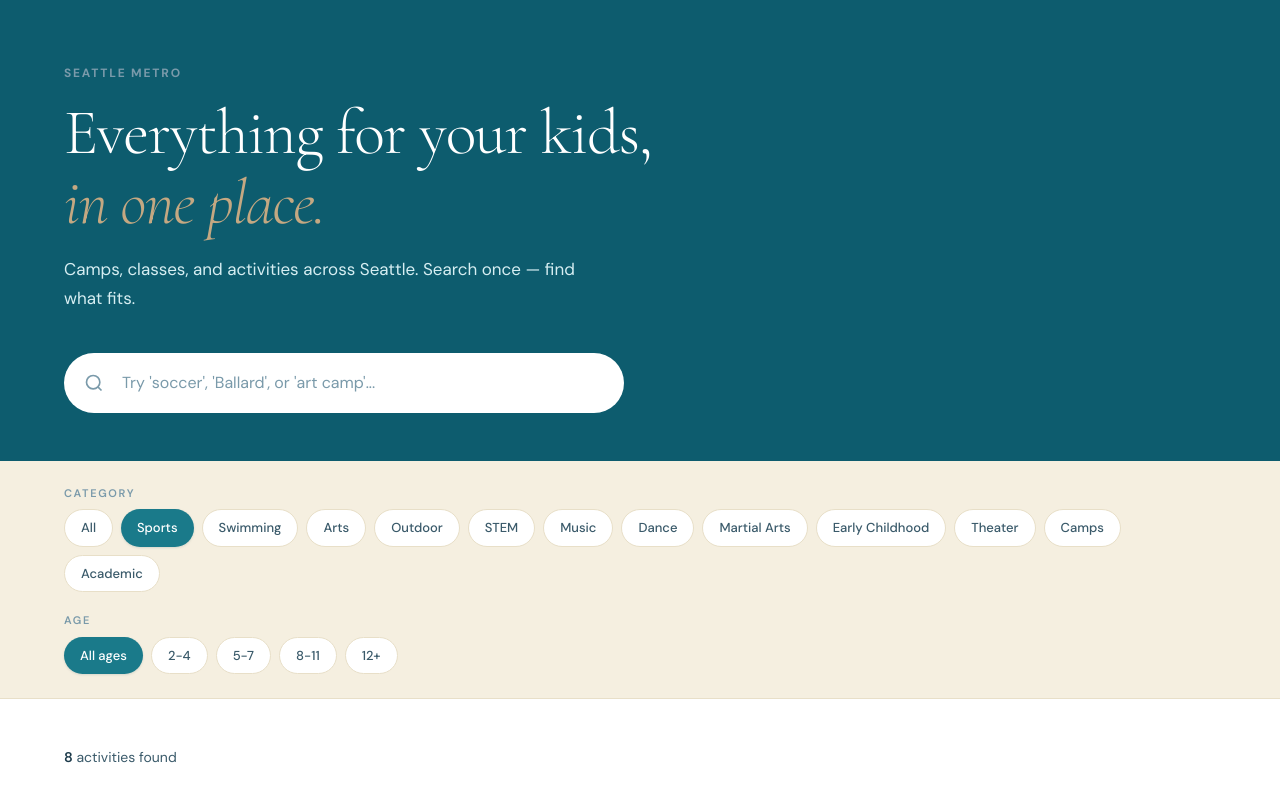
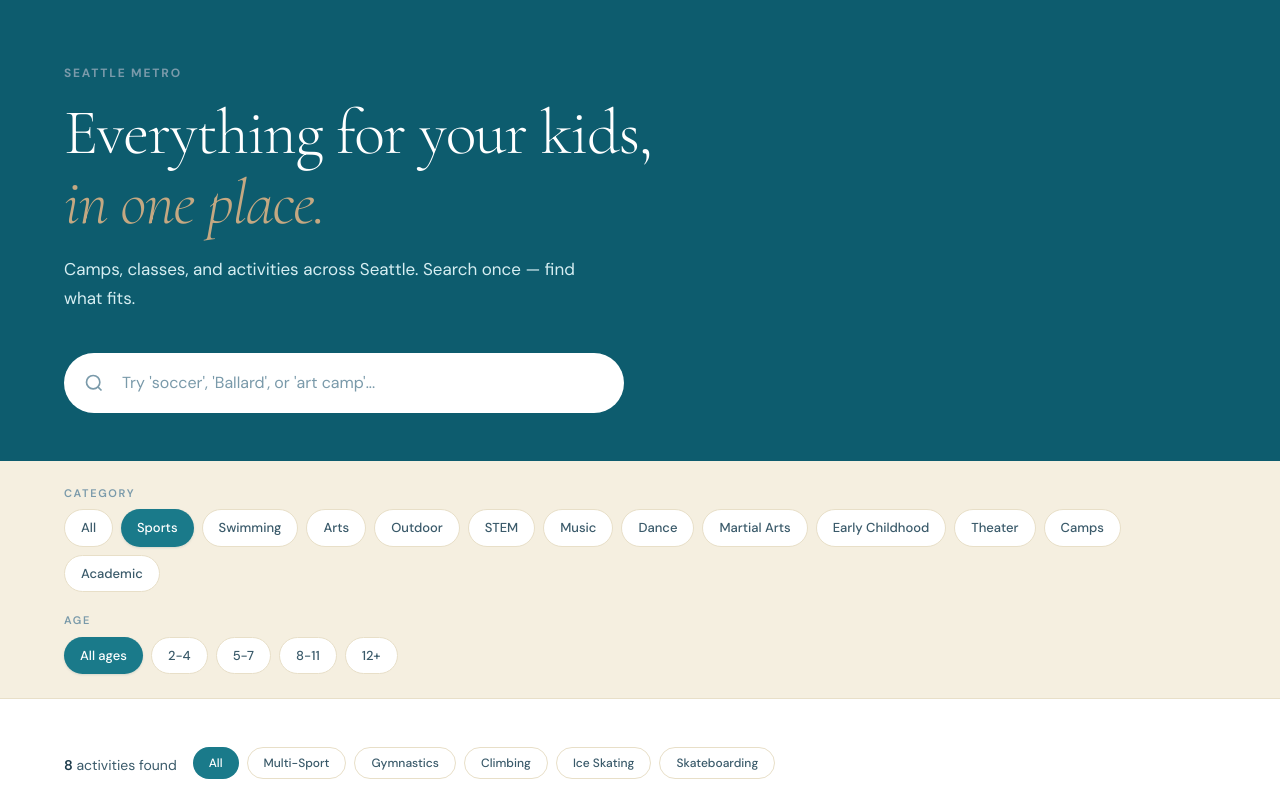
Before and after one commit to thelittlesound/littlesound-landing, a Next.js app: page /discover in a window 1280 px wide. Both pictures are taken after a click on the button "Sports". Shown: the top 800 px of the page. Built offline with nearby package versions, Linux system fonts and the light colour scheme.

Commit message:
Add subcategory filter pills to Discover results

```diff
--- a/app/discover/page.tsx
+++ b/app/discover/page.tsx
@@ -80,6 +80,7 @@ function ActivityCard({ a }: { a: Activity }) {
 export default function Discover() {
   const [query, setQuery] = useState('');
   const [category, setCategory] = useState('All');
+  const [subcategory, setSubcategory] = useState('All');
   const [ageGroup, setAgeGroup] = useState(AGE_GROUPS[0]);
 
   useEffect(() => {
@@ -89,6 +90,11 @@ export default function Discover() {
       setCategory(cat);
     }
   }, []);
+
+  // Reset subcategory when category changes
+  useEffect(() => {
+    setSubcategory('All');
+  }, [category]);
 
   const results = useMemo(() => {
     return activities.filter((a) => {
@@ -104,8 +110,24 @@ export default function Discover() {
     });
   }, [query, category, ageGroup]);
 
+  // Subcategory pills — ordered, derived from current results
+  const availableSubcategories = useMemo(() => {
+    if (category === 'All') return [];
+    const order = SUBCATEGORY_ORDER[category] ?? [];
+    const present = new Set(results.map(a => (a as Activity).subcategory ?? 'Other'));
+    const ordered = order.filter(s => present.has(s));
+    present.forEach(s => { if (!order.includes(s)) ordered.push(s); });
+    return ordered;
+  }, [results, category]);
+
+  // Results after subcategory filter
+  const filteredResults = useMemo(() => {
+    if (subcategory === 'All') return results;
+    return results.filter(a => (a as Activity).subcategory === subcategory);
+  }, [results, subcategory]);
+
   const grouped = useMemo(() => {
-    if (category === 'All' || query !== '') return null;
+    if (category === 'All' || query !== '' || subcategory !== 'All') return null;
     const groups: Record<string, typeof results> = {};
     results.forEach((a) => {
       const key = (a as typeof a & { subcategory?: string }).subcategory ?? 'Other';
@@ -125,6 +147,7 @@ export default function Discover() {
   const clearAll = () => {
     setQuery('');
     setCategory('All');
+    setSubcategory('All');
     setAgeGroup(AGE_GROUPS[0]);
   };
 
@@ -219,12 +242,37 @@ export default function Discover() {
       <section className="px-6 md:px-10 lg:px-16 py-12">
         <div className="max-w-[1280px] mx-auto">
 
-          <p className="text-[14px] text-[#3A5A6A] mb-8">
-            <span className="font-semibold text-[#1C3A4A]">{results.length}</span>
-            {results.length === 1 ? ' activity' : ' activities'} found
-          </p>
+          <div className="flex flex-col sm:flex-row sm:items-center gap-4 mb-8">
+            <p className="text-[14px] text-[#3A5A6A] shrink-0">
+              <span className="font-semibold text-[#1C3A4A]">{filteredResults.length}</span>
+              {filteredResults.length === 1 ? ' activity' : ' activities'} found
+            </p>
+            {availableSubcategories.length > 1 && (
+              <div className="flex gap-2 overflow-x-auto pb-1 scrollbar-hide">
+                <button
+                  onClick={() => setSubcategory('All')}
+                  className={subcategory === 'All'
+                    ? 'px-4 py-1.5 rounded-full text-[12px] font-medium bg-[#1A7A8A] text-white whitespace-nowrap shrink-0 transition-all'
+                    : 'px-4 py-1.5 rounded-full text-[12px] font-medium bg-white text-[#3A5A6A] border border-[#E8DFC8] hover:border-[#1A7A8A] whitespace-nowrap shrink-0 transition-all'}
+                >
+                  All
+                </button>
+                {availableSubcategories.map(s => (
+                  <button
+                    key={s}
+                    onClick={() => setSubcategory(s)}
+                    className={subcategory === s
+                      ? 'px-4 py-1.5 rounded-full text-[12px] font-medium bg-[#1A7A8A] text-white whitespace-nowrap shrink-0 transition-all'
+                      : 'px-4 py-1.5 rounded-full text-[12px] font-medium bg-white text-[#3A5A6A] border border-[#E8DFC8] hover:border-[#1A7A8A] whitespace-nowrap shrink-0 transition-all'}
+                  >
+                    {s}
+                  </button>
+                ))}
+              </div>
+            )}
+          </div>
 
-          {results.length === 0 ? (
+          {filteredResults.length === 0 ? (
             <div className="text-center py-20">
               <p className="font-['Cormorant_Garamond'] text-[28px] text-[#1C3A4A] mb-3">
                 Nothing matches that &mdash; yet.
@@ -257,7 +305,7 @@ export default function Discover() {
             </div>
           ) : (
             <div className="grid grid-cols-1 md:grid-cols-2 lg:grid-cols-3 gap-6">
-              {results.map((a) => <ActivityCard key={a.id} a={a} />)}
+              {filteredResults.map((a) => <ActivityCard key={a.id} a={a} />)}
             </div>
           )}
 
```
